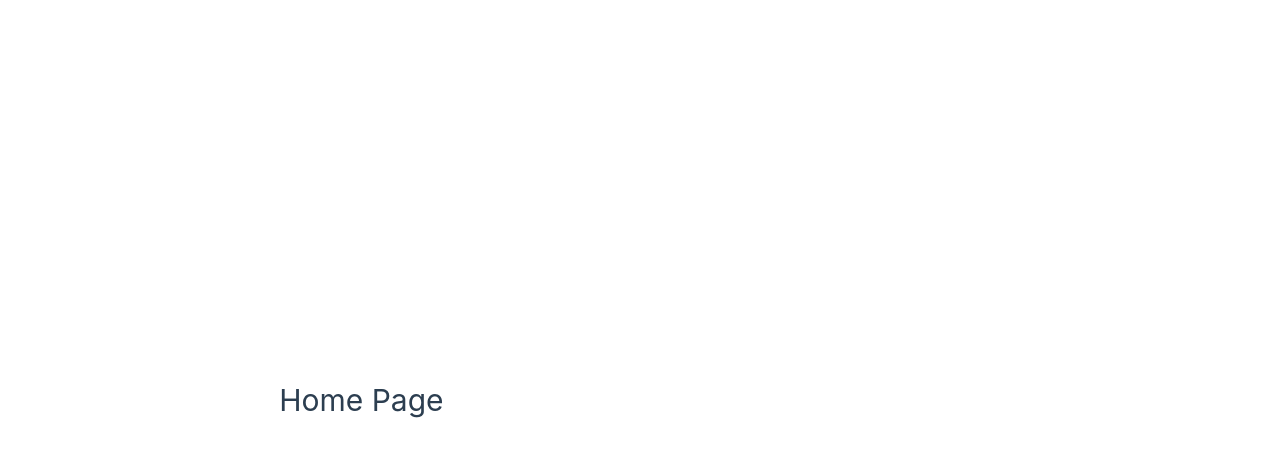
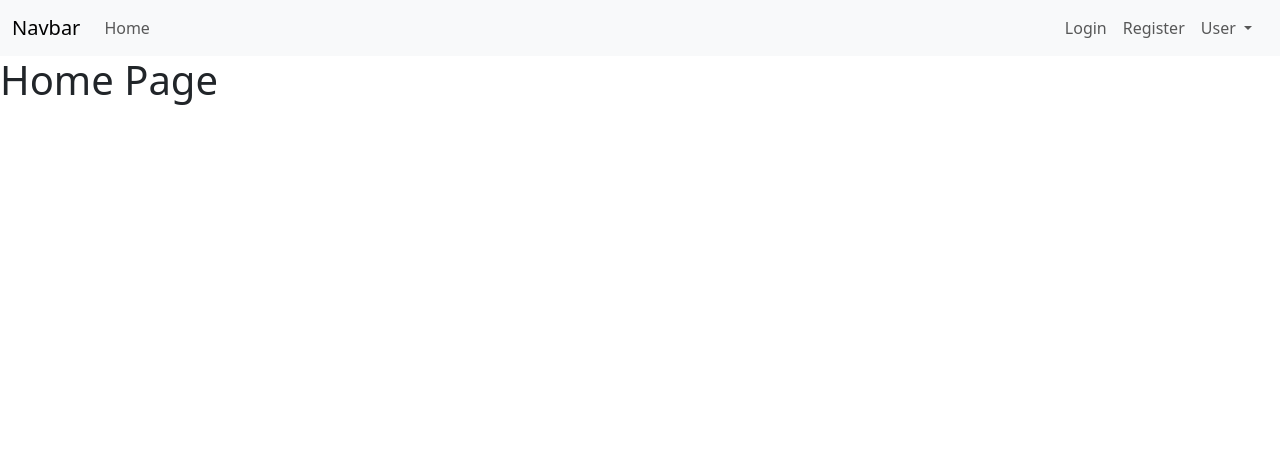
Before and after one commit to drummer-Yurii/mevn-authentication, a Vue app in the folder client/: page / in a window 1280 px wide. Shown: the top 456 px of the page. Built offline with nearby package versions, Linux system fonts and the light colour scheme.

Commit message:
add bootstrap & create navbar component

```diff
--- a/client/package.json
+++ b/client/package.json
@@ -13,6 +13,7 @@
     "format": "prettier --write src/"
   },
   "dependencies": {
+    "bootstrap": "^5.3.3",
     "pinia": "^2.1.7",
     "vue": "^3.4.29",
     "vue-router": "^4.3.3"
--- a/client/src/App.vue
+++ b/client/src/App.vue
@@ -1,9 +1,11 @@
 <script setup lang="ts">
 import { RouterView } from 'vue-router'
+import Navbar from '@/components/Navbar.vue'
 </script>
 
 <template>
   <div id="app">
+    <Navbar />
     <RouterView />
   </div>
 </template>
--- /dev/null
+++ b/client/src/components/Navbar.vue
@@ -0,0 +1,59 @@
+<script setup lang="ts"></script>
+
+<template>
+  <nav class="navbar navbar-expand-lg bg-light">
+    <div class="container-fluid">
+      <router-link :to="{name: 'home'}" class="navbar-brand">Navbar</router-link>
+      <button
+        class="navbar-toggler"
+        type="button"
+        data-bs-toggle="collapse"
+        data-bs-target="#appNavbar"
+        aria-controls="appNavbar"
+        aria-expanded="false"
+        aria-label="Toggle navigation"
+      >
+        <span class="navbar-toggler-icon"></span>
+      </button>
+      <div class="collapse navbar-collapse" id="appNavbar">
+        <ul class="navbar-nav me-auto mb-2 mb-lg-0">
+          <li class="nav-item">
+            <router-link :to="{ name: 'home' }" class="nav-link" aria-current="page">
+                Home
+            </router-link>
+          </li>
+        </ul>
+        <ul class="navbar-nav mx-2 mb-2 mb-lg-0">
+          <li class="nav-item">
+            <router-link :to="{ name: 'login' }" class="nav-link" aria-current="page">
+                Login
+            </router-link>
+          </li>
+          <li class="nav-item">
+            <router-link :to="{ name: 'register' }" class="nav-link" aria-current="page">
+                Register
+            </router-link>
+          </li>
+          <li class="nav-item dropdown">
+            <a
+              class="nav-link dropdown-toggle"
+              href="#"
+              role="button"
+              data-bs-toggle="dropdown"
+              aria-expanded="false"
+            >
+              User
+            </a>
+            <ul class="dropdown-menu">
+              <li><router-link :to="{name: 'user'}" class="dropdown-item">Username</router-link></li>
+              <li><hr class="dropdown-divider" /></li>
+              <li><button class="dropdown-item btn btn-danger">Logout</button></li>
+            </ul>
+          </li>
+        </ul>
+      </div>
+    </div>
+  </nav>
+</template>
+
+<style scoped></style>
--- a/client/src/main.ts
+++ b/client/src/main.ts
@@ -1,10 +1,10 @@
-import './assets/main.css'
-
 import { createApp } from 'vue'
 import { createPinia } from 'pinia'
 
 import App from './App.vue'
 import router from './router'
+
+import 'bootstrap/dist/css/bootstrap.css'
 
 const app = createApp(App)
 
```
Also changed, not shown: client/.eslintrc.cjs, 1 other file (tests, documents, lock files or other folders).
